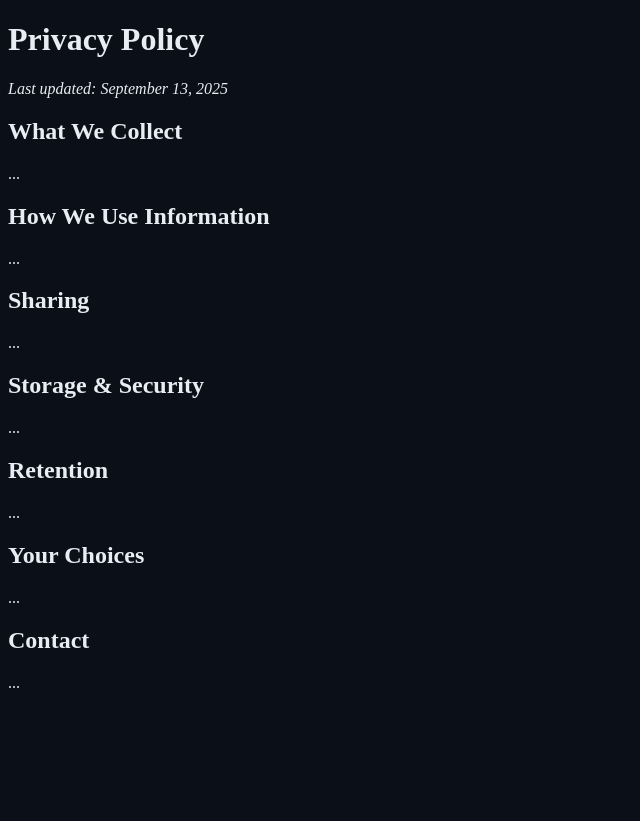
After one commit to NewsNowIndy/Dashboard, a Flask app: page /p/privacy in a window 1280 px wide. The commit adds this page. Shown: the whole page, without its empty margins (0-640 px from the left). Run offline with Flask 3, Linux system fonts and the light colour scheme; parts of the project's set-up code (start-up, migrations or seed data) failed here and were passed over.

Commit message:
Added Globaleaks policies

```diff
--- a/app.py
+++ b/app.py
@@ -1,4 +1,4 @@
-from flask import Flask, render_template, request, redirect, url_for, send_file, flash, abort, jsonify
+from flask import Flask, render_template, request, redirect, url_for, send_file, flash, abort, jsonify, send_from_directory
 from datetime import datetime, date, timedelta
 from zoneinfo import ZoneInfo
 import io
@@ -40,6 +40,7 @@ from routes_notebook import bp as bp_notebook
 from routes_media import bp as bp_media
 import listeners_signal
 from models import ensure_av_fts
+from policies import policies
 
 @event.listens_for(Engine, "connect")
 def _sqlite_pragmas(dbapi_conn, _):
@@ -90,6 +91,7 @@ app.register_blueprint(bp_entities)
 app.register_blueprint(bp_calendar)
 app.register_blueprint(bp_auth, url_prefix="")
 app.register_blueprint(bp_notebook)
+app.register_blueprint(policies)
 
 ensure_fts_tables(engine)
 
@@ -371,6 +373,10 @@ def abs_url(endpoint, **values):
         return urljoin(base.rstrip("/") + "/", path.lstrip("/"))
     # Fallback: this will work if SERVER_NAME is set
     return url_for(endpoint, _external=True, **values)
+
+@app.route("/robots.txt")
+def robots_txt():
+    return send_from_directory(app.static_folder, "robots.txt", mimetype="text/plain")
 
 # -----------------------------
 # FOIA: Home / Search (sorted by Reference # desc)
--- /dev/null
+++ b/policies.py
@@ -0,0 +1,22 @@
+# policies.py
+from flask import Blueprint, render_template, make_response
+
+policies = Blueprint("policies", __name__, url_prefix="/p")
+
+@policies.after_request
+def add_headers(resp):
+    # Discourage search indexing and reduce exposure surface.
+    resp.headers["X-Robots-Tag"] = "noindex, nofollow"
+    resp.headers["Referrer-Policy"] = "no-referrer"
+    resp.headers["X-Content-Type-Options"] = "nosniff"
+    resp.headers["Content-Security-Policy"] = "default-src 'self'; base-uri 'none'; frame-ancestors 'none';"
+    resp.headers.setdefault("Cache-Control", "public, max-age=300")
+    return resp
+
+@policies.route("/whistleblowing-policy")
+def whistle_policy():
+    return make_response(render_template("policies/whistleblowing.html"))
+
+@policies.route("/privacy")
+def privacy_policy():
+    return make_response(render_template("policies/privacy.html"))
--- /dev/null
+++ b/static/robots.txt
@@ -0,0 +1,3 @@
+User-agent: *
+Disallow: /p/whistleblowing-policy
+Disallow: /p/privacy
--- a/templates/base.html
+++ b/templates/base.html
@@ -3,6 +3,7 @@
 <head>
   <meta charset="utf-8">
   <meta name="viewport" content="width=device-width, initial-scale=1">
+  <meta name="theme-color" content="#111827">
   <title>FOIA & Cases</title>
 
   <!-- Bootstrap CSS -->
@@ -110,5 +111,8 @@
     }
   })();
   </script>
+<script src="https://cdn.jsdelivr.net/npm/bootstrap@5.3.3/dist/js/bootstrap.bundle.min.js"
+integrity="sha384-YvpcrYf0tY3lHB60NNkmXc5s9fDVZLESaAA55NDzOxhy9GkcIdslK1eN7N6jIeHz"
+crossorigin="anonymous"></script>
 </body>
 </html>
--- /dev/null
+++ b/templates/policies/privacy.html
@@ -0,0 +1,38 @@
+<!doctype html>
+<html lang="en">
+<head>
+  <meta charset="utf-8">
+  <title>Privacy Policy — NewsNowIndy</title>
+  <meta name="robots" content="noindex, nofollow">
+  <meta name="viewport" content="width=device-width, initial-scale=1">
+  <link rel="stylesheet" href="{{ url_for('static', filename='main.css') }}">
+</head>
+<body class="bg-dark text-light">
+  <main class="container py-4">
+    <h1>Privacy Policy</h1>
+    <p><em>Last updated: September 13, 2025</em></p>
+
+    <!-- Paste your long-form privacy content here -->
+    <h2>What We Collect</h2>
+    <p>...</p>
+
+    <h2>How We Use Information</h2>
+    <p>...</p>
+
+    <h2>Sharing</h2>
+    <p>...</p>
+
+    <h2>Storage & Security</h2>
+    <p>...</p>
+
+    <h2>Retention</h2>
+    <p>...</p>
+
+    <h2>Your Choices</h2>
+    <p>...</p>
+
+    <h2>Contact</h2>
+    <p>...</p>
+  </main>
+</body>
+</html>
```
Also changed, not shown: templates/policies/whistleblowing.html (added, +39 -0 lines), 1 other file.
